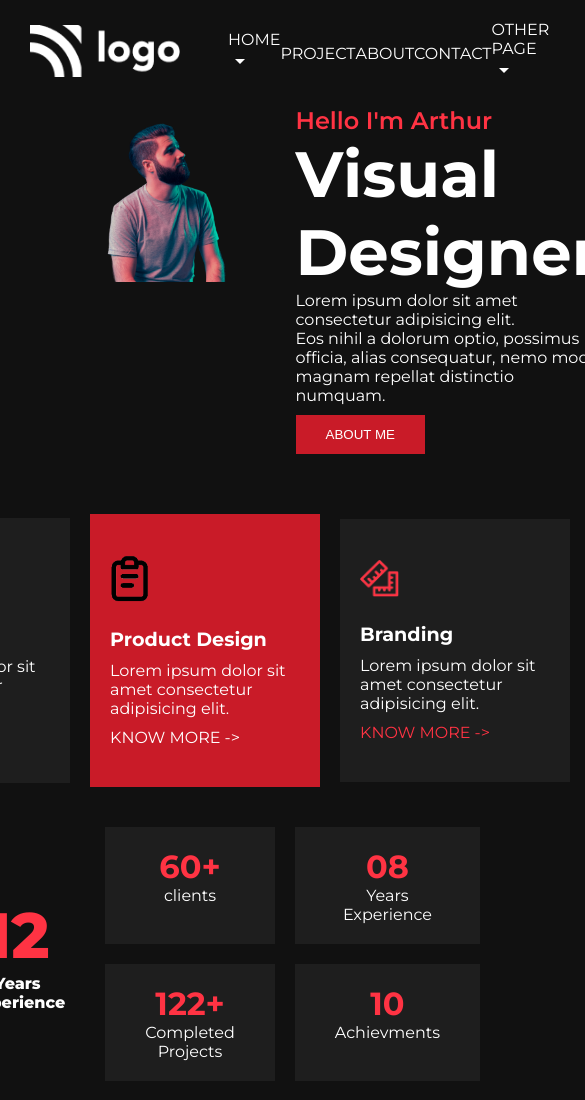
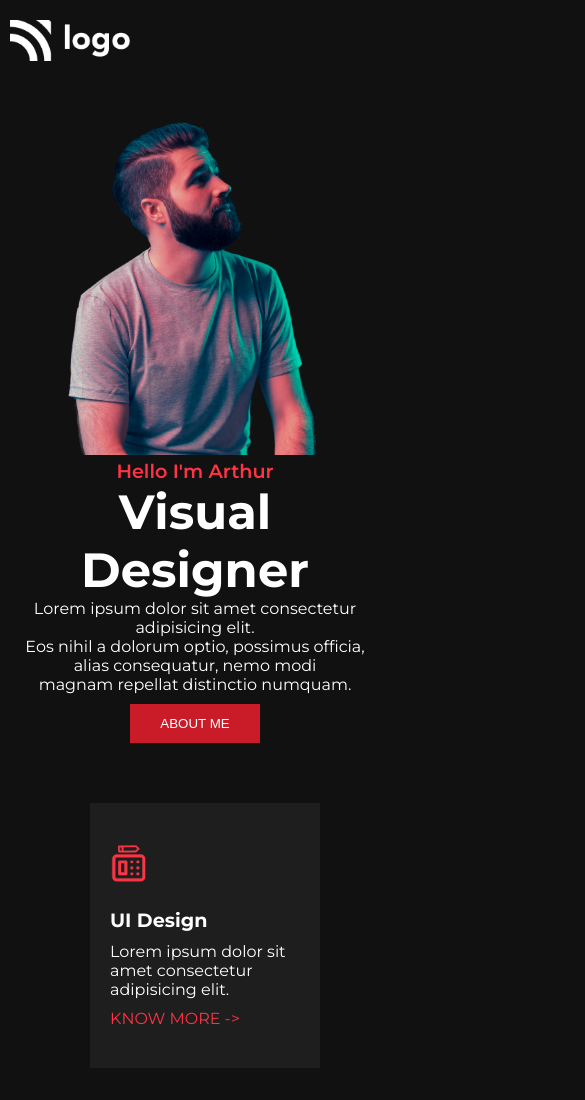
Before and after one commit to RitikSinha/design-project-15, a plain HTML site: page index.html in a window 390 px wide. Shown: the top 1100 px of the page, 585 px wide, since content can reach past the window. Drawn offline with Linux system fonts and the light colour scheme.

Commit message:
optimised for mobile screen

```diff
--- a/index.html
+++ b/index.html
@@ -5,6 +5,7 @@
     <meta http-equiv="X-UA-Compatible" content="IE=edge" />
     <meta name="viewport" content="width=device-width, initial-scale=1.0" />
     <link rel="stylesheet" href="style.css" />
+    <link rel="stylesheet" href="responsive.css" />
     <title>Designer</title>
   </head>
   <body>
--- /dev/null
+++ b/responsive.css
@@ -0,0 +1,67 @@
+@media screen and (max-width: 1140px) {
+  .logo {
+    width: 120px;
+  }
+  nav {
+    padding: 20px 10px;
+  }
+  .list {
+    display: none;
+  }
+}
+/* smaller screen */
+@media screen and (max-width: 940px) {
+  .hero-section {
+    flex-direction: column;
+    margin: 0 10px;
+  }
+  .hero {
+    width: 100%;
+  }
+  .right {
+    align-items: center;
+  }
+  .name {
+    font-size: 1.2rem;
+    text-align: center;
+  }
+  .heading {
+    font-size: 3rem;
+    text-align: center;
+  }
+  .text {
+    text-align: center;
+  }
+  .card-section {
+    flex-direction: column;
+  }
+  .experience {
+    flex-direction: column;
+  }
+  .grid-box-1 {
+    padding: 0px 10px;
+    grid-template-columns: 1fr;
+  }
+  .projects {
+    padding: 0px 10px;
+    grid-template-columns: 1fr;
+  }
+  .contact {
+    flex-direction: column;
+    align-items: center;
+  }
+  .left {
+    margin-right: 0;
+  }
+  .left h1 {
+    text-align: center;
+    font-size: 1.4rem;
+  }
+  footer div {
+    margin-left: 0%;
+    padding: 0 10px;
+    display: flex;
+    justify-content: space-between;
+    width: 100%;
+  }
+}
```
